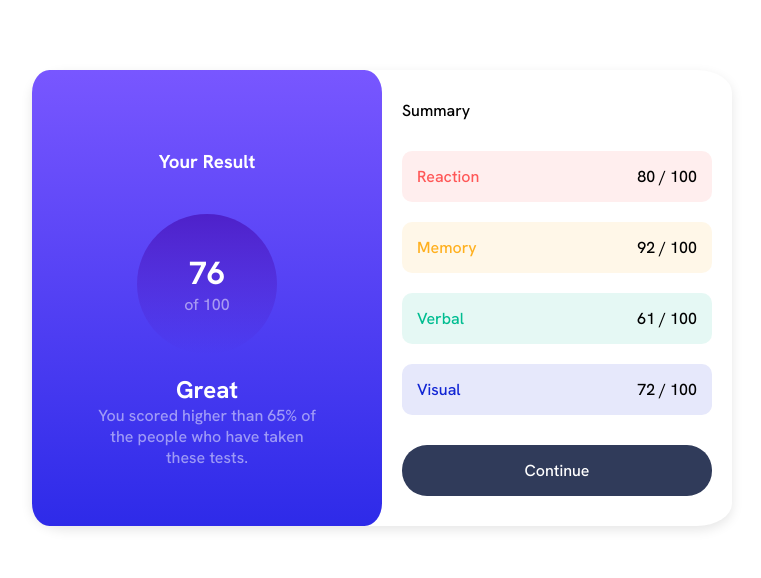
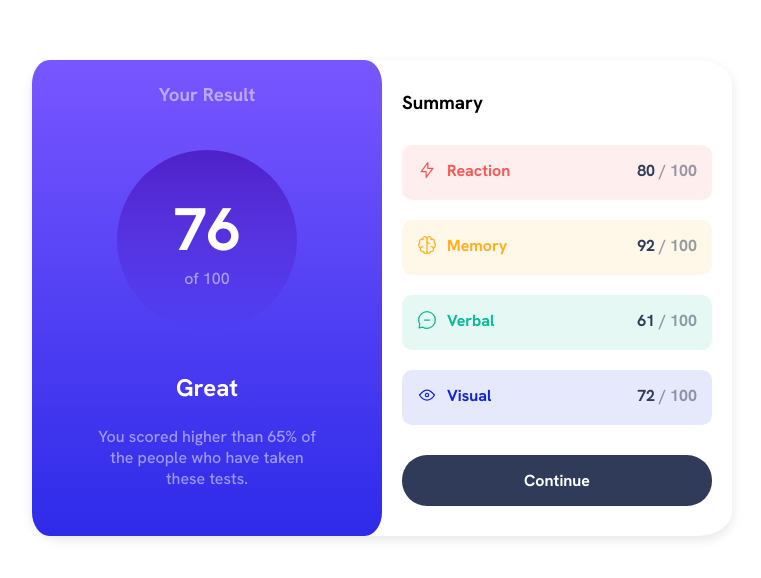
Before and after one commit to alb91/results-summary-component, a plain HTML site: page index.html in a window 1280 px wide. Shown: the part 102-680 px from the top of the page, without its empty margins (258-1019 px from the left). Drawn offline with Linux system fonts and the light colour scheme.

Commit message:
added final details

```diff
--- a/design/css/styles.css
+++ b/design/css/styles.css
@@ -25,13 +25,13 @@ body {
   text-align: center;
   display: flex;
   flex-direction: column;
-  justify-content: center;
+  justify-content: space-evenly;
   align-items: center;
   border-radius: 5%;
 }
 
 .result {
-  margin: 20px;
+  color: hsl(0, 0%, 100%, 0.5);
 }
 
 .grade {
@@ -40,11 +40,15 @@ body {
   border-radius: 50%;
   background: linear-gradient(hsla(256, 72%, 46%, 1), hsla(241, 72%, 46%, 0));
   margin: 20px;
-  padding: 20px;
+  padding: 40px;
   display: flex;
   flex-direction: column;
   justify-content: center;
   align-items: center;
+}
+
+.grade h1 {
+  font-size: 60px;
 }
 
 .grade div {
@@ -60,11 +64,12 @@ body {
   display: flex;
   flex-direction: column;
   color: hsl(0, 0%, 100%, 0.5);
+  margin-bottom: 25px;
 }
-.info div {
-}
+
 /* Right container */
 .right-container {
+  font-weight: bold;
   flex: 50%;
 }
 
@@ -81,8 +86,23 @@ body {
   border-radius: 10px;
 }
 
+.reaction-group {
+  display: flex;
+}
+
+.reaction-icon {
+  margin-right: 10px;
+}
+
 .reaction-text {
   color: hsl(0, 100%, 67%);
+}
+
+.reaction-grade {
+  color: hsl(224, 30%, 27%);
+}
+.reaction-grade span {
+  color: hsl(224, 30%, 27%, 0.5);
 }
 
 .memory {
@@ -94,10 +114,25 @@ body {
   border-radius: 10px;
 }
 
+.memory-group {
+  display: flex;
+}
+
+.memory-icon {
+  margin-right: 10px;
+}
+
 .memory-text {
   color: hsl(39, 100%, 56%);
 }
 
+.memory-grade {
+  font-weight: bold;
+  color: hsl(224, 30%, 27%);
+}
+.memory-grade span {
+  color: hsl(224, 30%, 27%, 0.5);
+}
 .verbal {
   margin: 20px;
   padding: 15px;
@@ -107,8 +142,23 @@ body {
   border-radius: 10px;
 }
 
+.verbal-group {
+  display: flex;
+}
+.verbal-icon {
+  margin-right: 10px;
+}
+
 .verbal-text {
   color: hsl(166, 100%, 37%);
+}
+
+.verbal-grade {
+  font-weight: bold;
+  color: hsl(224, 30%, 27%);
+}
+.verbal-grade span {
+  color: hsl(224, 30%, 27%, 0.5);
 }
 
 .visual {
@@ -120,8 +170,24 @@ body {
   border-radius: 10px;
 }
 
+.visual-group {
+  display: flex;
+}
+
+.visual-icon {
+  margin-right: 10px;
+}
+
 .visual-text {
   color: hsl(234, 85%, 45%);
+}
+
+.visual-grade {
+  font-weight: bold;
+  color: hsl(224, 30%, 27%);
+}
+.visual-grade span {
+  color: hsl(224, 30%, 27%, 0.5);
 }
 
 .continue {
--- a/index.html
+++ b/index.html
@@ -51,22 +51,119 @@
       </div>
 
       <div class="right-container">
-        <div class="summary">Summary</div>
+        <div class="summary"><h3>Summary</h3></div>
         <div class="reaction">
-          <div class="reaction-text">Reaction</div>
-          <div class="reaction-grade">80 / 100</div>
+          <div class="reaction-group">
+            <div class="reaction-icon">
+              <svg
+                xmlns="http://www.w3.org/2000/svg"
+                width="20"
+                height="20"
+                fill="none"
+                viewBox="0 0 20 20"
+              >
+                <path
+                  stroke="#F55"
+                  stroke-linecap="round"
+                  stroke-linejoin="round"
+                  stroke-width="1.25"
+                  d="M10.833 8.333V2.5l-6.666 9.167h5V17.5l6.666-9.167h-5Z"
+                />
+              </svg>
+            </div>
+            <div class="reaction-text">Reaction</div>
+          </div>
+          <div class="reaction-grade">80 <span>/ 100</span></div>
         </div>
         <div class="memory">
-          <div class="memory-text">Memory</div>
-          <div class="memory-grade">92 / 100</div>
+          <div class="memory-group">
+            <div class="memory-icon">
+              <svg
+                xmlns="http://www.w3.org/2000/svg"
+                width="20"
+                height="20"
+                fill="none"
+                viewBox="0 0 20 20"
+              >
+                <path
+                  stroke="#FFB21E"
+                  stroke-linecap="round"
+                  stroke-linejoin="round"
+                  stroke-width="1.25"
+                  d="M5.833 11.667a2.5 2.5 0 1 0 .834 4.858"
+                />
+                <path
+                  stroke="#FFB21E"
+                  stroke-linecap="round"
+                  stroke-linejoin="round"
+                  stroke-width="1.25"
+                  d="M3.553 13.004a3.333 3.333 0 0 1-.728-5.53m.025-.067a2.083 2.083 0 0 1 2.983-2.824m.199.054A2.083 2.083 0 1 1 10 3.75v12.917a1.667 1.667 0 0 1-3.333 0M10 5.833a2.5 2.5 0 0 0 2.5 2.5m1.667 3.334a2.5 2.5 0 1 1-.834 4.858"
+                />
+                <path
+                  stroke="#FFB21E"
+                  stroke-linecap="round"
+                  stroke-linejoin="round"
+                  stroke-width="1.25"
+                  d="M16.447 13.004a3.334 3.334 0 0 0 .728-5.53m-.025-.067a2.083 2.083 0 0 0-2.983-2.824M10 3.75a2.085 2.085 0 0 1 2.538-2.033 2.084 2.084 0 0 1 1.43 2.92m-.635 12.03a1.667 1.667 0 0 1-3.333 0"
+                />
+              </svg>
+            </div>
+            <div class="memory-text">Memory</div>
+          </div>
+          <div class="memory-grade">92 <span>/ 100</span></div>
         </div>
         <div class="verbal">
-          <div class="verbal-text">Verbal</div>
-          <div class="verbal-grade">61 / 100</div>
+          <div class="verbal-group">
+            <div class="verbal-icon">
+              <svg
+                xmlns="http://www.w3.org/2000/svg"
+                width="20"
+                height="20"
+                fill="none"
+                viewBox="0 0 20 20"
+              >
+                <path
+                  stroke="#00BB8F"
+                  stroke-linecap="round"
+                  stroke-linejoin="round"
+                  stroke-width="1.25"
+                  d="M7.5 10h5M10 18.333A8.333 8.333 0 1 0 1.667 10c0 1.518.406 2.942 1.115 4.167l-.699 3.75 3.75-.699A8.295 8.295 0 0 0 10 18.333Z"
+                />
+              </svg>
+            </div>
+            <div class="verbal-text">Verbal</div>
+          </div>
+          <div class="verbal-grade">61 <span>/ 100</span></div>
         </div>
         <div class="visual">
-          <div class="visual-text">Visual</div>
-          <div class="visual-grade">72 / 100</div>
+          <div class="visual-group">
+            <div class="visual-icon">
+              <svg
+                xmlns="http://www.w3.org/2000/svg"
+                width="20"
+                height="20"
+                fill="none"
+                viewBox="0 0 20 20"
+              >
+                <path
+                  stroke="#1125D6"
+                  stroke-linecap="round"
+                  stroke-linejoin="round"
+                  stroke-width="1.25"
+                  d="M10 11.667a1.667 1.667 0 1 0 0-3.334 1.667 1.667 0 0 0 0 3.334Z"
+                />
+                <path
+                  stroke="#1125D6"
+                  stroke-linecap="round"
+                  stroke-linejoin="round"
+                  stroke-width="1.25"
+                  d="M17.5 10c-1.574 2.492-4.402 5-7.5 5s-5.926-2.508-7.5-5C4.416 7.632 6.66 5 10 5s5.584 2.632 7.5 5Z"
+                />
+              </svg>
+            </div>
+            <div class="visual-text">Visual</div>
+          </div>
+          <div class="visual-grade">72 <span>/ 100</span></div>
         </div>
         <div class="continue">Continue</div>
       </div>
```
